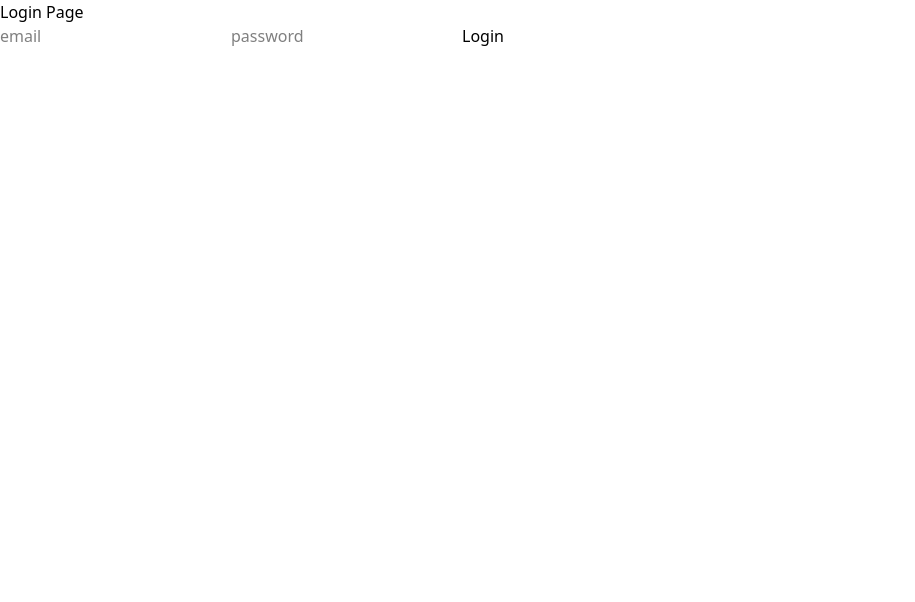
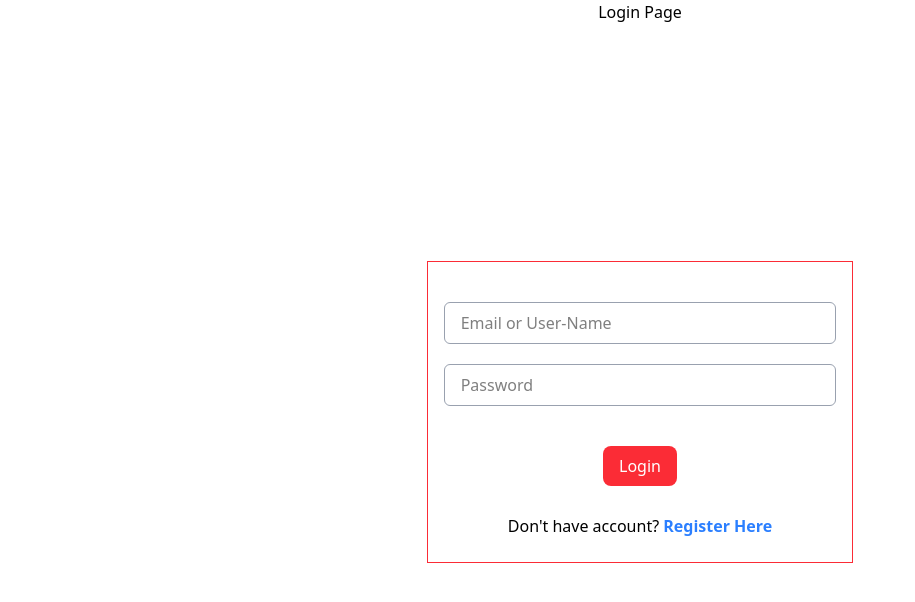
Before and after one commit to Ajmat-Ali/AJX-Creator-Panel, a React (Vite) app: page /login in a window 1280 px wide. Shown: the top 602 px of the page, without its empty margins (0-915 px from the left). Built offline with nearby package versions, Linux system fonts and the light colour scheme.

Commit message:
Feat: Login Page built and prevent to login without creating account

```diff
--- a/src/components/AuthContext.jsx
+++ b/src/components/AuthContext.jsx
@@ -1,13 +1,12 @@
 import { createContext, useState } from "react";
+
 export const LoginContext = createContext();
 
 function AuthContext({ children }) {
-  const [loginData, setLoginData] = useState({
-    login: true,
-  });
+  const [loginStatus, setLoginStatus] = useState(false);
 
   return (
-    <LoginContext.Provider value={{ loginData, setLoginData }}>
+    <LoginContext.Provider value={{ loginStatus, setLoginStatus }}>
       {children}
     </LoginContext.Provider>
   );
--- a/src/components/DashboardSideBar.jsx
+++ b/src/components/DashboardSideBar.jsx
@@ -5,8 +5,15 @@ import { GiProgression } from "react-icons/gi";
 import { RiAiGenerate } from "react-icons/ri";
 import { TbLogout } from "react-icons/tb";
 import { Link } from "react-router";
+import { useContext } from "react";
+import { LoginContext } from "./AuthContext";
 
 function DashboardSideBar() {
+  const { setLoginStatus } = useContext(LoginContext);
+  const handleLogOut = () => {
+    setLoginStatus(false);
+  };
+
   return (
     <div className="w-64 p-4  border-r-4 border-black overflow-y-auto max-md:w-screen | flex flex-col gap-y-5 max-md:flex-row max-md:gap-x-15 max-md:justify-evenly ">
       <SideBarContent icon={<TiHome />} text="Dashboard" linkUrl="/dashboard" />
@@ -30,7 +37,13 @@ function DashboardSideBar() {
         text="Script Generator"
         linkUrl="scriptGenerator"
       />
-      <SideBarContent icon={<TbLogout />} text="Logout" />
+
+      <button onClick={handleLogOut}>
+        <div className={` flex items-center gap-2`}>
+          <span className="text-xl">{<TbLogout />}</span>
+          <span className="max-md:hidden">{"Logout"}</span>
+        </div>
+      </button>
     </div>
   );
 }
--- a/src/components/PrivateRoute.jsx
+++ b/src/components/PrivateRoute.jsx
@@ -1,8 +1,11 @@
+import { useContext } from "react";
 import { Navigate } from "react-router";
+import { LoginContext } from "./AuthContext";
 
 function PrivateRoute({ children }) {
-  let data = true;
-  if (data) {
+  const { loginStatus } = useContext(LoginContext);
+
+  if (!loginStatus) {
     return <Navigate to={`/login`} />;
   }
   return children;
--- a/src/components/steps/Step1Account.jsx
+++ b/src/components/steps/Step1Account.jsx
@@ -1,5 +1,6 @@
 import { useState } from "react";
 import { BsEye, BsEyeSlash } from "react-icons/bs";
+import { Link } from "react-router";
 
 export default function Step1Account({ dispatch, formData, err }) {
   const [show, setShow] = useState({
@@ -136,6 +137,12 @@ export default function Step1Account({ dispatch, formData, err }) {
             {err.privacy && err.privacy}
           </span>
         </div>
+        <div className="text-center">
+          Already have account!{" "}
+          <span className="text-blue-500 underline cursor-pointer">
+            <Link to="/login">Login here</Link>
+          </span>
+        </div>
       </div>
     </div>
   );
--- a/src/components/steps/Step2Profile.jsx
+++ b/src/components/steps/Step2Profile.jsx
@@ -1,4 +1,5 @@
-import { useRef, useState } from "react";
+import { useState } from "react";
+import { Link } from "react-router";
 
 function Step2Profile({ formData, dispatch, err }) {
   // const [avatar, setavatar] = useState(null);
@@ -59,7 +60,7 @@ function Step2Profile({ formData, dispatch, err }) {
       <h2 className="text-xl text-center font-semibold mb-8">
         Profile Details
       </h2>
-      <form className="">
+      <div className="">
         <div className="flex justify-center gap-5 mb-4 max-sm:flex-col">
           <div className="flex flex-col gap-1 w-6/12 max-sm:w-full">
             <label htmlFor="userName">User Name</label>
@@ -122,7 +123,13 @@ function Step2Profile({ formData, dispatch, err }) {
           )}
         </div>
         <span className="text-red-500">{fileError?.error}</span>
-      </form>
+        <div className="text-center mt-4 mb-2">
+          Already have account!{" "}
+          <span className="text-blue-500 underline cursor-pointer">
+            <Link to="/login">Login here</Link>
+          </span>
+        </div>
+      </div>
     </div>
   );
 }
--- /dev/null
+++ b/src/config/LoginValidation.jsx
@@ -0,0 +1,25 @@
+export default function LoginValidation(loginData, setLoginError, allFormData) {
+  const { userCredential, password } = loginData;
+
+  const formsCredentials = allFormData?.flatMap((form) => [
+    form.account.email,
+    form.profile.userName,
+    form.account.password,
+  ]);
+
+  const loginCheck = {
+    validation: () => {
+      const err = {};
+      if (
+        !formsCredentials.includes(userCredential) ||
+        !formsCredentials.includes(password)
+      ) {
+        err.userCredential = "Invalid user's Credential";
+      }
+      setLoginError(err);
+      return err.userCredential ? true : false;
+    },
+  };
+
+  return loginCheck;
+}
--- a/src/main.jsx
+++ b/src/main.jsx
@@ -3,11 +3,14 @@ import { createRoot } from "react-dom/client";
 import "./index.css";
 import App from "./App.jsx";
 import { BrowserRouter } from "react-router";
+import AuthContext from "./components/AuthContext.jsx";
 
 createRoot(document.getElementById("root")).render(
   <StrictMode>
-    <BrowserRouter>
-      <App />
-    </BrowserRouter>
+    <AuthContext>
+      <BrowserRouter>
+        <App />
+      </BrowserRouter>
+    </AuthContext>
   </StrictMode>
 );
--- a/src/pages/Login.jsx
+++ b/src/pages/Login.jsx
@@ -1,12 +1,81 @@
+import { useContext, useEffect, useState } from "react";
+import { Link } from "react-router";
+import LoginValidation from "../config/LoginValidation";
+import { useNavigate } from "react-router";
+import { LoginContext } from "../components/AuthContext";
+
 function Login() {
+  const [loginData, setLoginData] = useState({
+    userCredential: "",
+    password: "",
+  });
+  const navigate = useNavigate();
+  const { setLoginStatus } = useContext(LoginContext);
+
+  const [loginError, setLoginError] = useState({});
+  const [allFormData, setAllFormData] = useState(null);
+
+  useEffect(() => {
+    let allForms = JSON.parse(localStorage.getItem("forms"));
+    setAllFormData(allForms);
+  }, []);
+
+  const handleChange = (e) => {
+    const { value, id } = e.target;
+    setLoginData((pre) => ({ ...pre, [id]: value }));
+  };
+
+  const loginCheck = LoginValidation(loginData, setLoginError, allFormData);
+
+  const handleLogin = () => {
+    if (!loginCheck.validation()) {
+      setLoginStatus(true);
+      navigate("/");
+      return;
+    }
+  };
+
   return (
-    <div>
+    <div className=" h-screen flex flex-col justify-center items-center ">
       <h1>Login Page</h1>
-      <form>
-        <input type="text" placeholder="email" />
-        <input type="password" name="" id="" placeholder="password" />
-        <button>Login</button>
-      </form>
+      <div className="border border-red-500 w-4/12 m-auto p-4 flex flex-col gap-y-5 pt-10 max-lg:w-6/12 max-sm:w-8/12 max-sm30:w-10/12 max-sm22:w-12/12">
+        <div>
+          <input
+            type="text"
+            placeholder="Email or User-Name "
+            id="userCredential"
+            onChange={handleChange}
+            className="w-full border border-gray-400 rounded-md px-4 py-2"
+          />
+        </div>
+        <div>
+          <input
+            type="password"
+            id="password"
+            placeholder="Password"
+            onChange={handleChange}
+            className="w-full border border-gray-400 rounded-md px-4 py-2 "
+          />
+        </div>
+        <div className="text-center">
+          {" "}
+          <span className="text-red-500 font-sm">
+            {loginError.userCredential && loginError.userCredential}
+          </span>
+        </div>
+        <button
+          onClick={handleLogin}
+          className="bg-red-500 text-white cursor-pointer py-2 px-4 w-fit m-auto rounded-lg"
+        >
+          Login
+        </button>
+        <div className="text-center m-2">
+          Don't have account?{" "}
+          <span className="font-bold text-blue-500 cursor-pointer">
+            <Link to={"/signin"}>Register Here</Link>
+          </span>{" "}
+        </div>
+      </div>
     </div>
   );
 }
```
